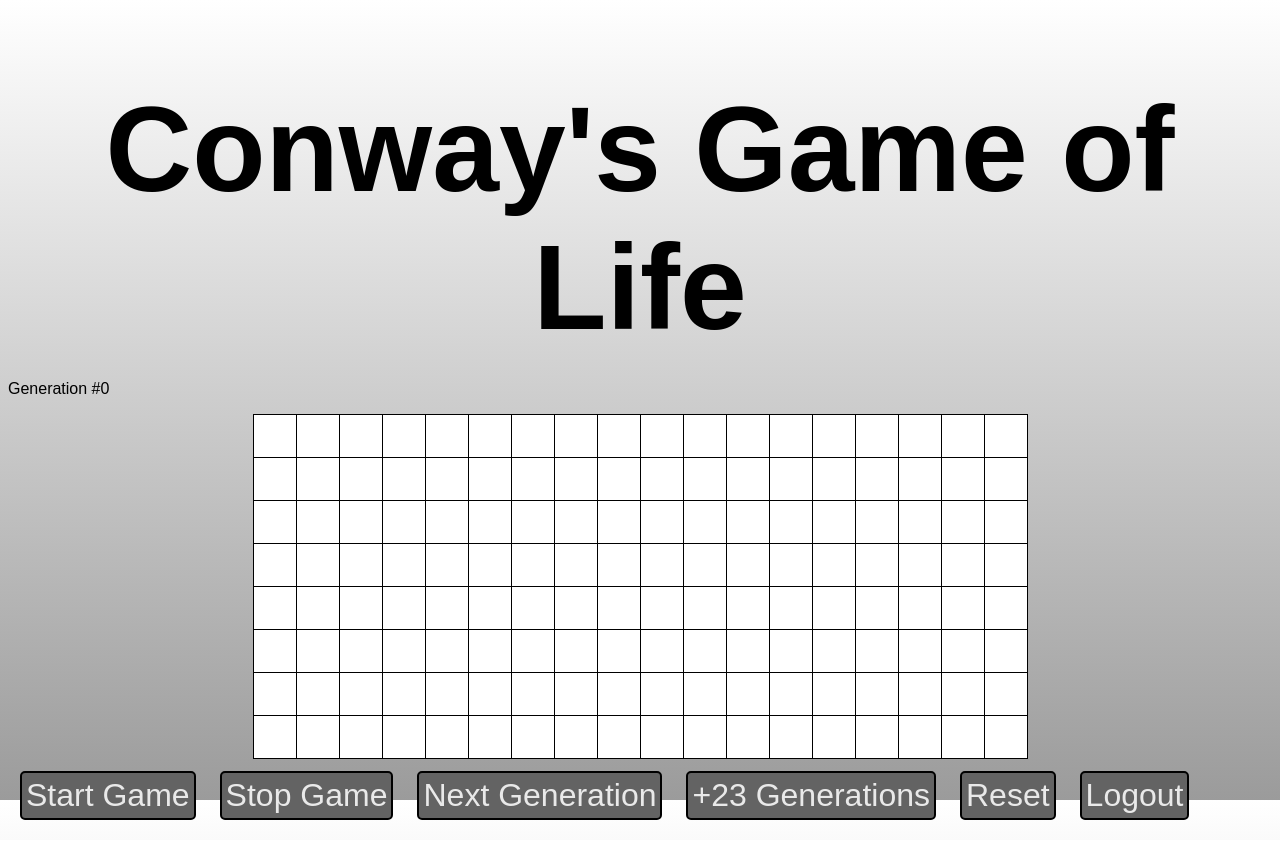
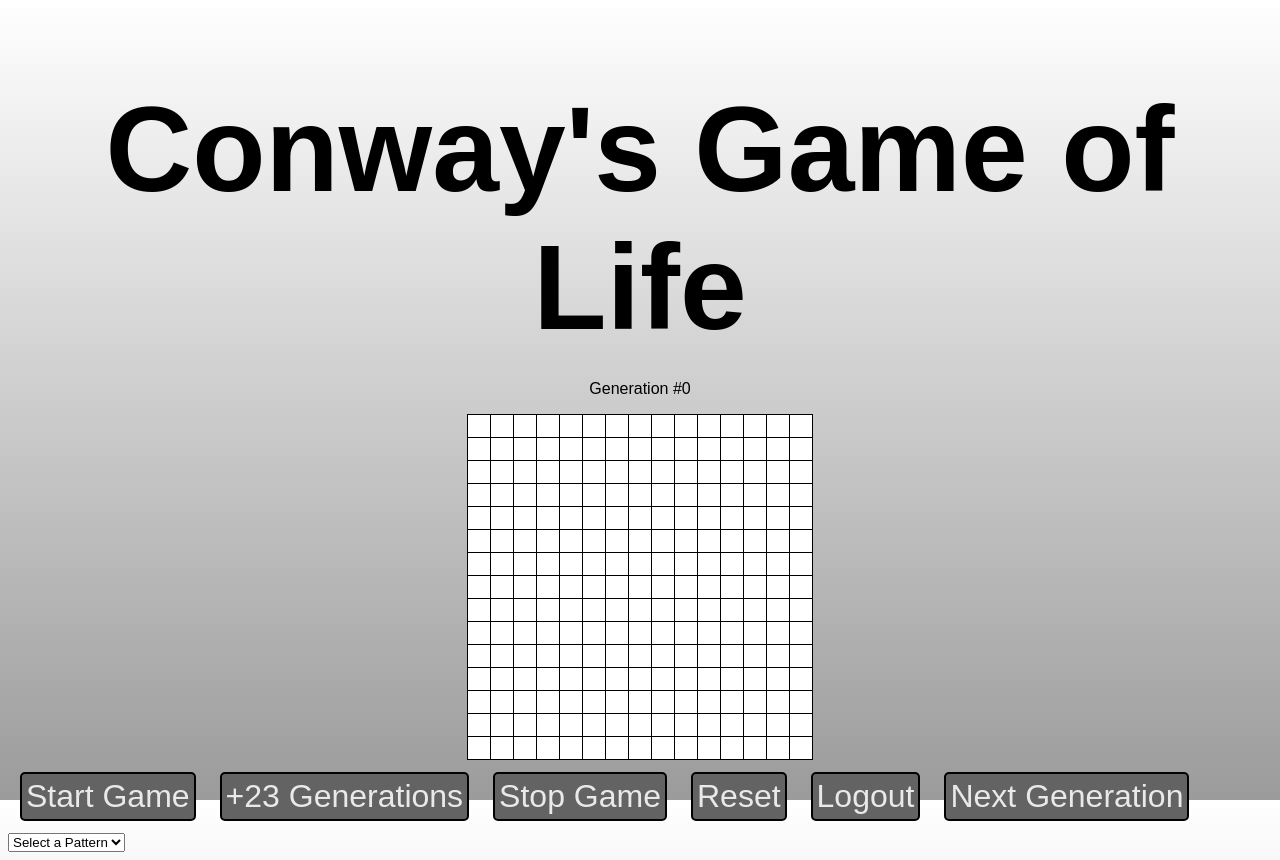
Before and after one commit to jngui1/WebProP3, a React (Create React App) app in the folder game-of-life/: page / in a window 1280 px wide. Built offline with nearby package versions, Linux system fonts and the light colour scheme.

Commit message:
add pattern selection

```diff
--- a/game-of-life/package.json
+++ b/game-of-life/package.json
@@ -1,7 +1,7 @@
 {
   "name": "game-of-life",
   "version": "0.1.0",
-  "homepage": "https://codd.cs.gsu.edu/[parent_folder]/grid",
+  "homepage": ".",
   "private": true,
   "dependencies": {
     "@testing-library/dom": "^10.4.0",
--- a/game-of-life/src/App.js
+++ b/game-of-life/src/App.js
@@ -4,7 +4,7 @@ import Simulation from "./components/Grid/Simulation";
 function App() {
     return (
         <div className="App">
-            <Simulation numberRows={8} numberColumns={18} />
+            <Simulation numberRows={15} numberColumns={15} />
         </div>
     );
 }
--- a/game-of-life/src/components/Grid/Simulation.css
+++ b/game-of-life/src/components/Grid/Simulation.css
@@ -6,10 +6,14 @@
     flex-direction: column;
 }
 .cell {
-    height: 40px;
-    width: 40px;
+    height: 20px;
+    width: 20px;
     border: 1px solid #000000;
 }
 .centered {
     margin: 0 auto;
 }
+p {
+    text-align: center;
+    font-size: 2vh;
+}
--- a/game-of-life/src/components/Grid/Simulation.js
+++ b/game-of-life/src/components/Grid/Simulation.js
@@ -4,7 +4,7 @@ import "./Simulation.css";
 import { apiRequest } from "../../commons/commons";
 import { useNavigate } from "react-router-dom";
 
-function Simulation({ numberRows = 8, numberColumns = 8 }) {
+function Simulation({ numberRows = 15, numberColumns = 15 }) {
     const [cells, setCells] = useState(
         Array.from(Array(numberRows), (_) => Array(numberColumns).fill(0))
     );
@@ -100,21 +100,72 @@ function Simulation({ numberRows = 8, numberColumns = 8 }) {
     }
     function logout() {
         apiRequest({ method: "end_session" }, function end_task(response) {
-            navigate("/");
+            window.location.href = "../index.php";
         });
     }
+
+    function loadPattern(patternName) {
+        const pattern = patterns[patternName];
+        if (!pattern) return;
+
+        // makes new grid with the pattern in the middle
+        const newCells = Array.from(Array(numberRows), () =>
+            Array(numberColumns).fill(0)
+        );
+
+        const startRow = Math.floor((numberRows - pattern.length) / 2);
+        const startCol = Math.floor((numberColumns - pattern[0].length) / 2);
+
+        pattern.forEach((row, i) => {
+            row.forEach((value, j) => {
+                newCells[startRow + i][startCol + j] = value;
+            });
+        });
+
+        setCells(newCells);
+    }
+
+    const patterns = {
+        glider: [
+            [0, 1, 0],
+            [0, 0, 1],
+            [1, 1, 1],
+        ],
+        blinker: [
+            [0, 0, 0],
+            [1, 1, 1],
+            [0, 0, 0],
+        ],
+        toad: [
+            [0, 1, 1, 1],
+            [1, 1, 1, 0],
+        ],
+        boat: [
+            [1, 1, 0],
+            [1, 0, 1],
+            [0, 1, 0],
+        ],
+    };
 
     return (
         <>
             <h1>Conway's Game of Life</h1>
             <p>Generation #{generationCount}</p>
             {gridLayout}
+            <div></div>
             <button onClick={start}>Start Game</button>
+            <button onClick={next23Generations}>+23 Generations</button>
             <button onClick={stop}>Stop Game</button>
-            <button onClick={nextGeneration}>Next Generation</button>
-            <button onClick={next23Generations}>+23 Generations</button>
             <button onClick={reset}>Reset</button>
             <button onClick={logout}>Logout</button>
+            <button onClick={nextGeneration}>Next Generation</button>
+            <select onChange={(e) => loadPattern(e.target.value)}>
+                <option value="">Select a Pattern</option>
+                <option value="glider">Glider</option>
+                <option value="blinker">Blinker</option>
+                <option value="toad">Toad</option>
+                <option value="boat">Boat</option>
+            </select>
         </>
     );
 }
```
